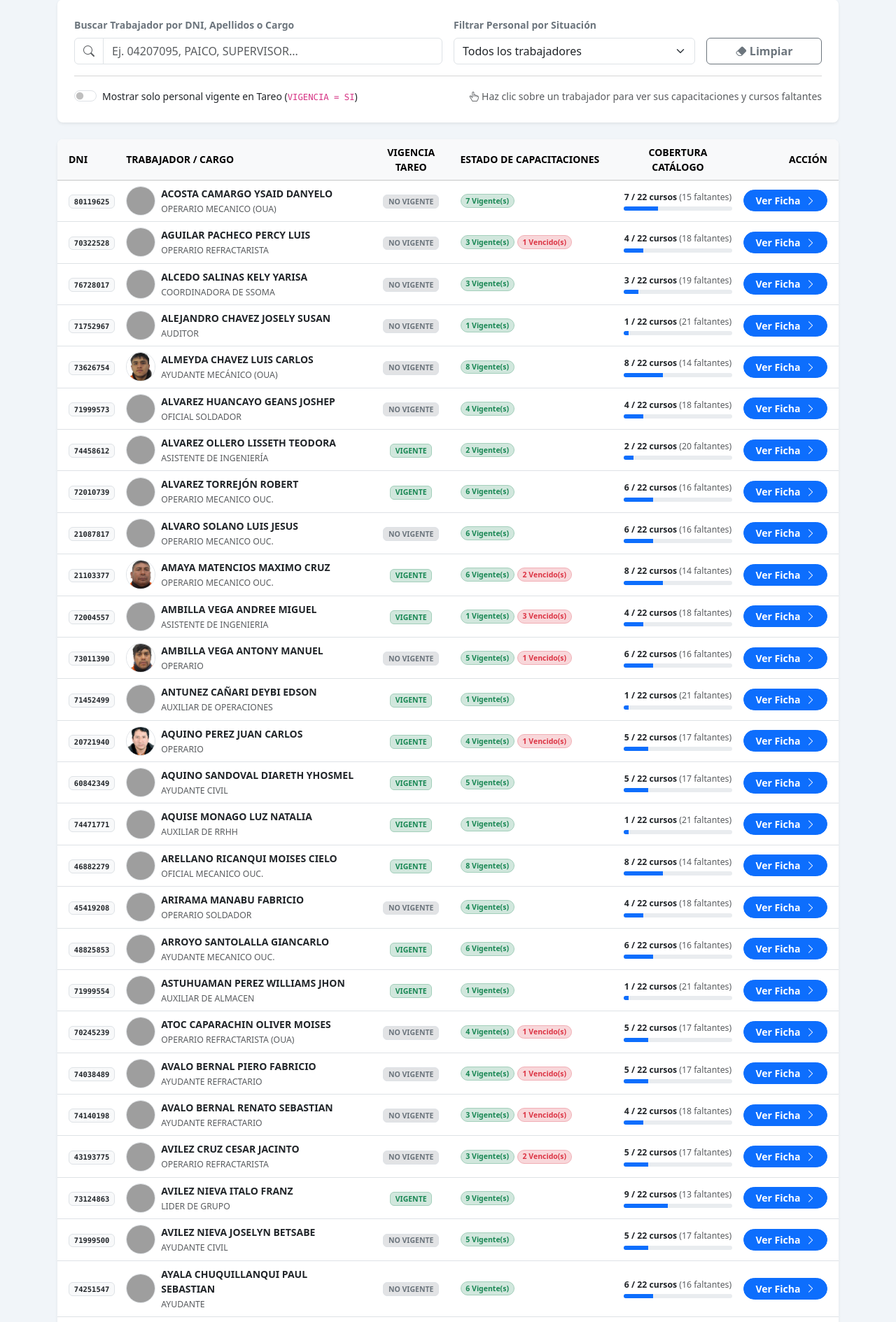
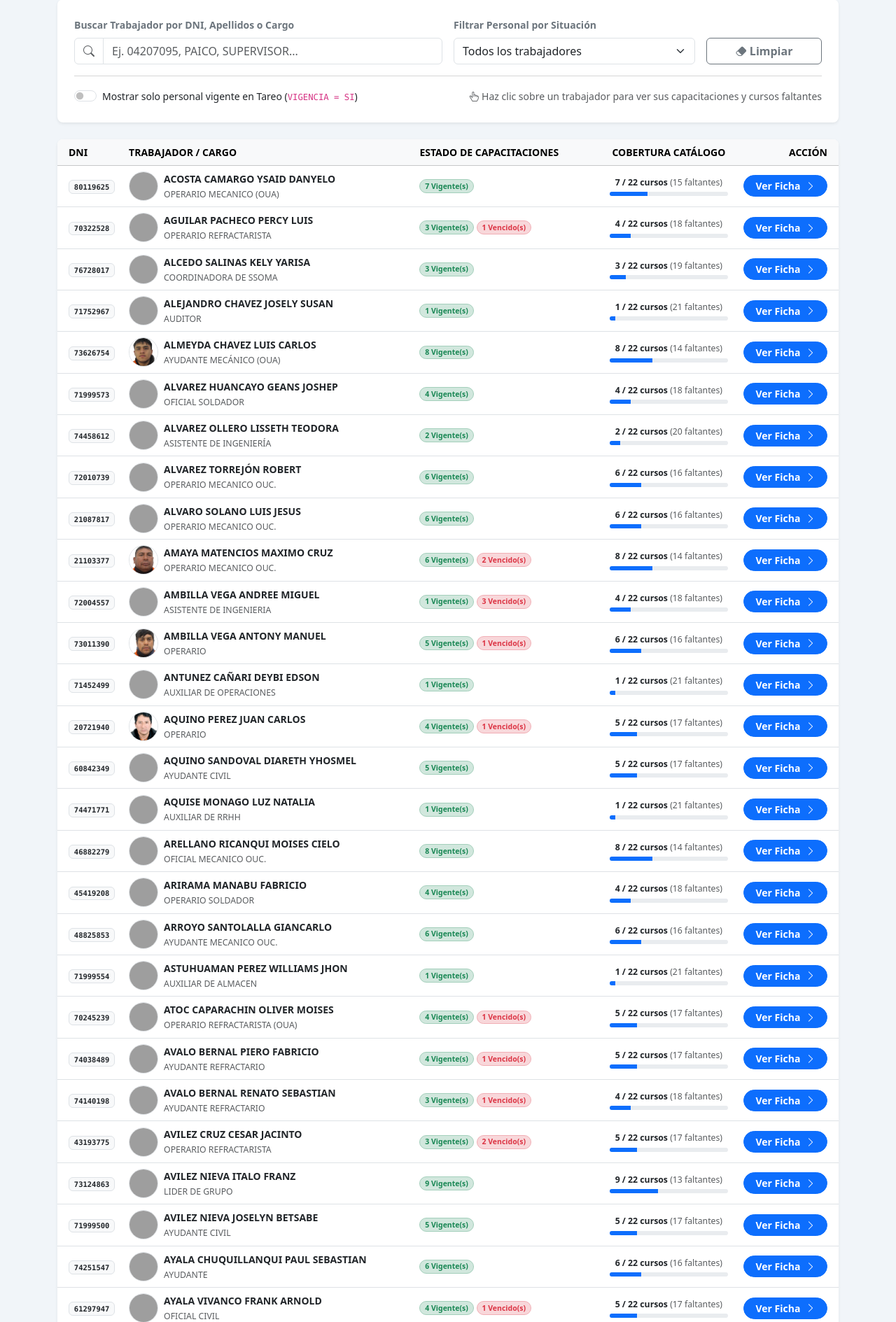
Before and after one commit to Fredy2201/systemsft.com, a PHP site: page / in a window 1280 px wide. Shown: the part 262-2151 px from the top of the page at 70% size. Run offline with PHP 8.4, Linux system fonts and the light colour scheme; the visitor is signed in with stand-in values (Sample User, id 1); grey boxes are pictures that could not be loaded.

Commit message:
Subir tareo actualizado5

```diff
--- a/index.php
+++ b/index.php
@@ -200,7 +200,6 @@ if (!isset($_SESSION['usuario_dni'])) {
                 <tr>
                   <th class="ps-3">DNI</th>
                   <th>Trabajador / Cargo</th>
-                  <th class="text-center">Vigencia Tareo</th>
                   <th>Estado de Capacitaciones</th>
                   <th class="text-center">Cobertura Catálogo</th>
                   <th class="text-end pe-3">Acción</th>
@@ -208,7 +207,7 @@ if (!isset($_SESSION['usuario_dni'])) {
               </thead>
               <tbody id="workersTableBody" class="small">
                 <tr>
-                  <td colspan="6" class="text-center py-5 text-muted">
+                  <td colspan="5" class="text-center py-5 text-muted">
                     <div class="spinner-border spinner-border-sm text-primary me-2" role="status"></div>
                     Cargando directorio de personal...
                   </td>
@@ -238,6 +237,9 @@ if (!isset($_SESSION['usuario_dni'])) {
             </label>
           </div>
         </div>
+
+        <!-- ALERTA AUTOMÁTICA DE CAPACITACIONES VENCIDAS / POR VENCER -->
+        <div id="workerExpiredAlertBox" class="d-none mb-4"></div>
 
         <div class="card border-0 shadow-sm rounded-3 mb-4 border-start border-primary border-4">
           <div class="card-body p-3 p-md-4">
@@ -323,7 +325,6 @@ if (!isset($_SESSION['usuario_dni'])) {
     <!-- =================================================================== -->
     <div id="moduleIndustry" class="d-none">
 
-      <!-- Barra de Estado y Sincronización SharePoint -->
       <div class="card border-0 shadow-sm rounded-3 mb-4 bg-white">
         <div class="card-body p-3 d-flex justify-content-between align-items-center flex-wrap gap-3">
           <div class="d-flex align-items-center gap-3">
@@ -337,7 +338,7 @@ if (!isset($_SESSION['usuario_dni'])) {
           </div>
 
           <div class="d-flex align-items-center gap-2 flex-wrap">
-            <a href="https://myscia-my.sharepoint.com/:x:/g/personal/administrador_condorcocha_myssa_com_pe/IQBsIzBnnOJHRYCqpG7z8HcKAT9R7G3oksioxtTrSQuqZs8?e=4OpDKu"
+            <a href="https://myscia-my.sharepoint.com/:x:/g/personal/administrador_condorcocha_myssa_com_pe/IQBsIzBnnOJHRYCqpG7z8HcKAT9R7G3oksioxtTrSQuqZs8?e=2zSaqj"
                target="_blank" class="btn btn-outline-secondary btn-sm fw-semibold">
               <i class="bi bi-box-arrow-up-right me-1"></i>Abrir SharePoint
             </a>
@@ -352,7 +353,6 @@ if (!isset($_SESSION['usuario_dni'])) {
         </div>
       </div>
 
-      <!-- Alerta de aviso si SharePoint pide login -->
       <div class="alert alert-warning d-none shadow-sm border-0 rounded-3" id="indWarningBox"></div>
 
       <!-- KPIs Industry -->
@@ -583,7 +583,6 @@ if (!isset($_SESSION['usuario_dni'])) {
     let currentModalIndex = -1;
     const resolvedPhotoCache = {};
 
-    // Variables Módulo Industry
     let industryLoaded = false;
     let industryRecords = [];
 
@@ -596,9 +595,6 @@ if (!isset($_SESSION['usuario_dni'])) {
     const btnClear = document.getElementById("btnClear");
     const workersTableBody = document.getElementById("workersTableBody");
 
-    // =========================================================================
-    // NAVEGACIÓN ENTRE MÓDULOS DEL MENÚ
-    // =========================================================================
     function switchModule(moduleName) {
       const modIsem = document.getElementById("moduleIsem");
       const modInd  = document.getElementById("moduleIndustry");
@@ -763,9 +759,6 @@ if (!isset($_SESSION['usuario_dni'])) {
       return Array.from(latestMap.values());
     }
 
-    // =========================================================================
-    // LÓGICA MÓDULO 1: ISEM
-    // =========================================================================
     function buildWorkersAndCatalog() {
       catalogFamilies.clear();
       rawRecords.forEach(r => {
@@ -883,7 +876,7 @@ if (!isset($_SESSION['usuario_dni'])) {
       if (filtered.length === 0) {
         workersTableBody.innerHTML = `
           <tr>
-            <td colspan="6" class="text-center py-5 text-muted">
+            <td colspan="5" class="text-center py-5 text-muted">
               <i class="bi bi-person-x fs-3 d-block mb-2"></i>
               No se encontraron trabajadores con los filtros seleccionados.
             </td>
@@ -898,13 +891,6 @@ if (!isset($_SESSION['usuario_dni'])) {
         const pct = w.totalCatalogCount > 0
           ? Math.round((w.completedFamiliesCount / w.totalCatalogCount) * 100)
           : 0;
-
-        let vigBadge = `<span class="badge bg-light text-muted border">Sin dato</span>`;
-        if (w.vigencia === "SI") {
-          vigBadge = `<span class="badge bg-success-subtle text-success border border-success-subtle">VIGENTE</span>`;
-        } else if (w.vigencia === "NO") {
-          vigBadge = `<span class="badge bg-secondary-subtle text-secondary border">NO VIGENTE</span>`;
-        }
 
         return `
           <tr class="worker-row" onclick="abrirPerfilTrabajador('${w.dni}')">
@@ -932,7 +918,6 @@ if (!isset($_SESSION['usuario_dni'])) {
                 </div>
               </div>
             </td>
-            <td class="text-center text-nowrap">${vigBadge}</td>
             <td>
               <div class="d-flex flex-wrap gap-1">
                 <span class="badge bg-success-subtle text-success border border-success-subtle rounded-pill">
@@ -967,6 +952,66 @@ if (!isset($_SESSION['usuario_dni'])) {
       }).join("");
     }
 
+    function renderWorkerExpirationAlert(worker) {
+      const alertBox = document.getElementById("workerExpiredAlertBox");
+      const expiredList = worker.latestCourses.filter(c => c._estado.code === "VENCIDO");
+      const expiringList = worker.latestCourses.filter(c => c._estado.code === "POR_VENCER");
+
+      if (expiredList.length === 0 && expiringList.length === 0) {
+        alertBox.classList.add("d-none");
+        alertBox.innerHTML = "";
+        return;
+      }
+
+      let html = "";
+
+      if (expiredList.length > 0) {
+        html += `
+          <div class="alert alert-danger border-0 border-start border-danger border-4 shadow-sm rounded-3 mb-2" role="alert">
+            <div class="d-flex align-items-start gap-3">
+              <i class="bi bi-exclamation-octagon-fill fs-3 text-danger flex-shrink-0 mt-1"></i>
+              <div class="w-100">
+                <div class="fw-bold fs-6 mb-1">
+                  Atención: Este trabajador tiene ${expiredList.length} capacitación(es) VENCIDA(S)
+                </div>
+                <ul class="mb-0 ps-3 small">
+                  ${expiredList.map(c => `
+                    <li class="mb-1">
+                      <strong>${c.t}</strong> — Venció el <strong>${c.v || "-"}</strong>
+                      <span class="badge bg-danger ms-1">Hace ${Math.abs(c._estado.dias)} día(s)</span>
+                    </li>
+                  `).join("")}
+                </ul>
+              </div>
+            </div>
+          </div>`;
+      }
+
+      if (expiringList.length > 0) {
+        html += `
+          <div class="alert alert-warning border-0 border-start border-warning border-4 shadow-sm rounded-3 mb-0" role="alert">
+            <div class="d-flex align-items-start gap-3">
+              <i class="bi bi-exclamation-triangle-fill fs-4 text-warning-emphasis flex-shrink-0 mt-1"></i>
+              <div class="w-100">
+                <div class="fw-bold small mb-1">
+                  Próximas a vencer (≤ 30 días): ${expiringList.length} capacitación(es)
+                </div>
+                <ul class="mb-0 ps-3 small">
+                  ${expiringList.map(c => `
+                    <li>
+                      <strong>${c.t}</strong> — Vence el <strong>${c.v || "-"}</strong> (${c._estado.label})
+                    </li>
+                  `).join("")}
+                </ul>
+              </div>
+            </div>
+          </div>`;
+      }
+
+      alertBox.innerHTML = html;
+      alertBox.classList.remove("d-none");
+    }
+
     function abrirPerfilTrabajador(dni) {
       const worker = workersList.find(w => w.dni === dni);
       if (!worker) return;
@@ -975,6 +1020,9 @@ if (!isset($_SESSION['usuario_dni'])) {
       directoryView.classList.add("d-none");
       workerDetailView.classList.remove("d-none");
       window.scrollTo({ top: 0, behavior: "smooth" });
+
+      // Mostrar alerta de capacitaciones vencidas / por vencer al ingresar
+      renderWorkerExpirationAlert(worker);
 
       document.getElementById("detailName").textContent = worker.nombre;
       document.getElementById("detailDni").textContent = `DNI: ${worker.dni}`;
@@ -1135,9 +1183,6 @@ if (!isset($_SESSION['usuario_dni'])) {
     document.getElementById("btnPrevPdf").addEventListener("click", () => openPdfModal(currentModalIndex - 1));
     document.getElementById("btnNextPdf").addEventListener("click", () => openPdfModal(currentModalIndex + 1));
 
-    // =========================================================================
-    // LÓGICA MÓDULO 2: CAPACITACIONES INDUSTRY / ADMIN (SHAREPOINT)
-    // =========================================================================
     async function loadIndustryData(forceSync = false) {
       const btnSync = document.getElementById("btnSyncSharePoint");
       const statusEl = document.getElementById("indSyncStatus");
@@ -1225,7 +1270,6 @@ if (!isset($_SESSION['usuario_dni'])) {
         ? industryRecords.filter(r => r.estado_excel !== "RETIRADO")
         : industryRecords;
 
-      // Actualizar KPIs
       document.getElementById("indStatTotal").textContent = base.length.toLocaleString("es-PE");
       document.getElementById("indStatWorkers").textContent = `${new Set(base.map(r => r.d)).size} trabajadores`;
       document.getElementById("indStatVigentes").textContent = base.filter(r => r._estado.code === "VIGENTE").length.toLocaleString("es-PE");
@@ -1272,7 +1316,6 @@ if (!isset($_SESSION['usuario_dni'])) {
       }).join("");
     }
 
-    // Subida manual de respaldo .xlsx
     document.getElementById("manualXlsxInput").addEventListener("change", async (e) => {
       const file = e.target.files[0];
       if (!file) return;
@@ -1307,9 +1350,6 @@ if (!isset($_SESSION['usuario_dni'])) {
       }
     });
 
-    // =========================================================================
-    // INICIALIZACIÓN GLOBAL
-    // =========================================================================
     async function init() {
       try {
         const res = await fetch(`datos_protegidos.php?v=${Date.now()}`, {
@@ -1337,7 +1377,7 @@ if (!isset($_SESSION['usuario_dni'])) {
       } catch (err) {
         workersTableBody.innerHTML = `
           <tr>
-            <td colspan="6" class="text-center py-4 text-danger">
+            <td colspan="5" class="text-center py-4 text-danger">
               <i class="bi bi-exclamation-octagon-fill me-1"></i> Error: ${err.message}
             </td>
           </tr>`;
```
